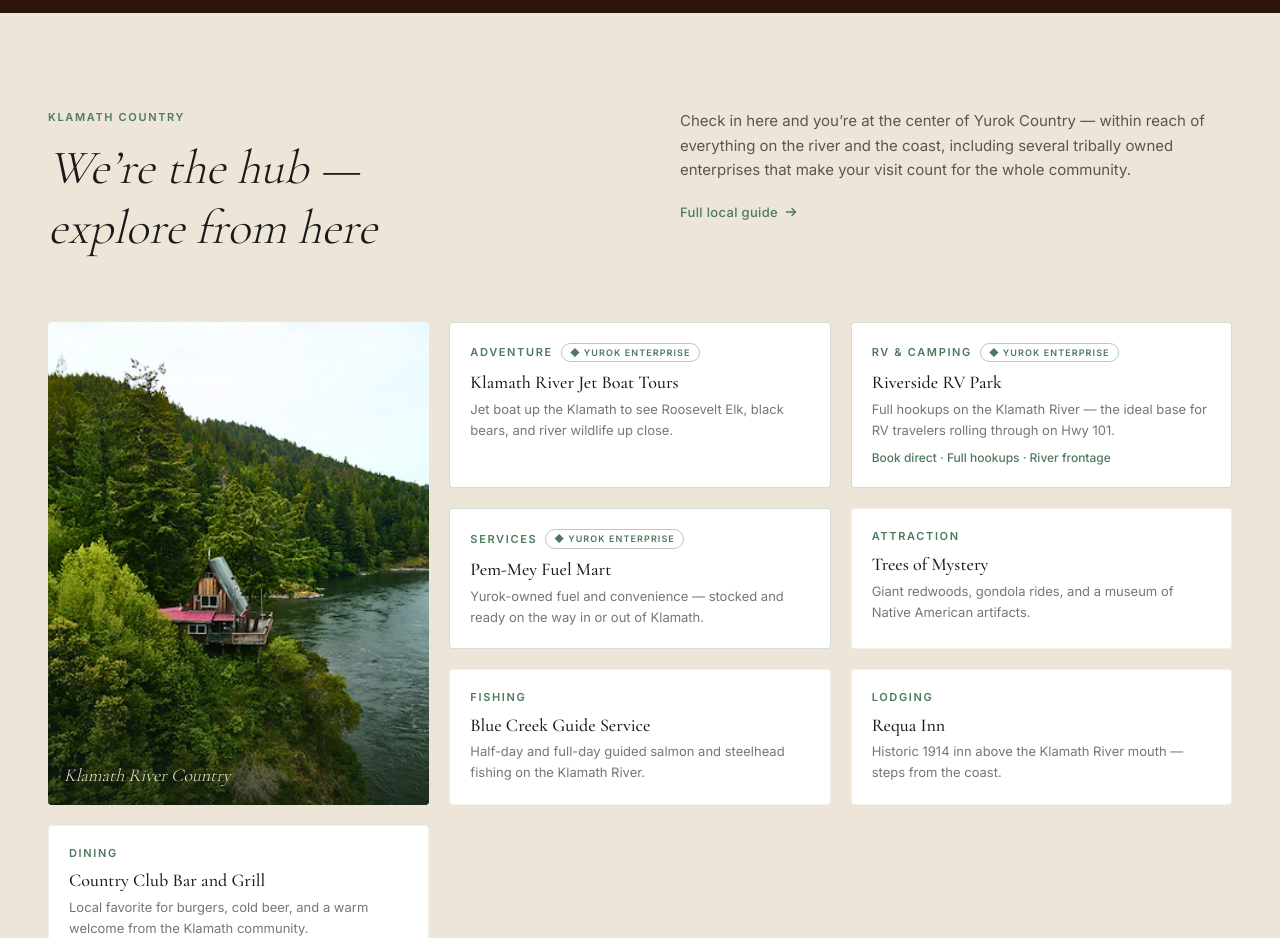
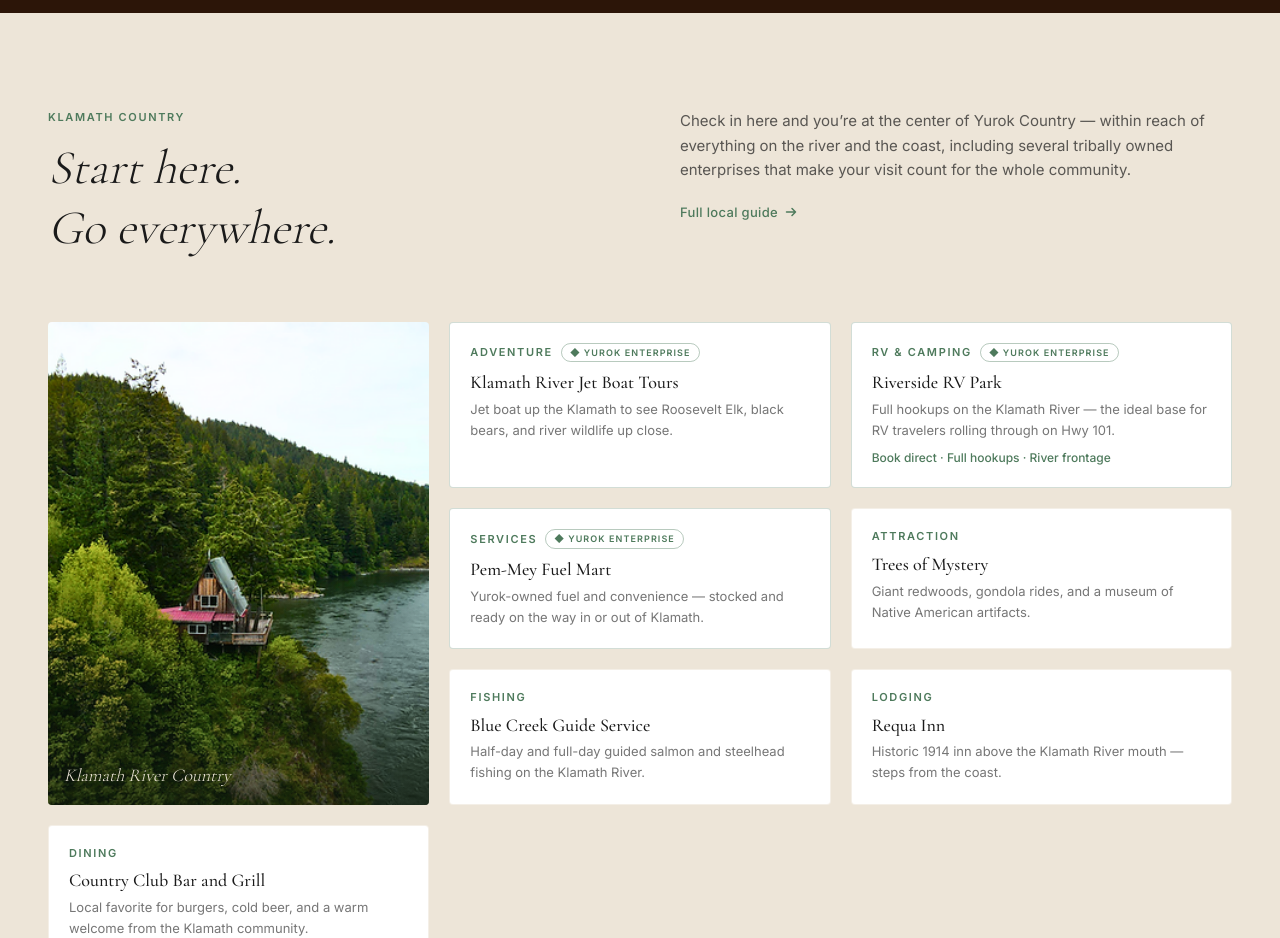
Before and after one commit to xale100/RedwoodHotelCasino, a Next.js app: page / in a window 1280 px wide. Shown: the part 3840-4778 px from the top of the page. Built offline with nearby package versions, Linux system fonts and the light colour scheme.

Commit message:
Update NearbySpotlight heading to natural-sounding copy
Replace "We're the hub — explore from here" with "Start here. Go everywhere."

https://claude.ai/code/session_01F7KXdk83TMq8Uq2aLigBzY

```diff
--- a/src/components/NearbySpotlight.tsx
+++ b/src/components/NearbySpotlight.tsx
@@ -73,8 +73,8 @@ export default function NearbySpotlight() {
               className="font-display italic text-text-dark leading-tight"
               style={{ fontSize: "clamp(2rem, 5vw, 3rem)", fontWeight: 300 }}
             >
-              We&rsquo;re the hub —
-              <br />explore from here
+              Start here.
+              <br />Go everywhere.
             </h2>
           </div>
           <div>
```
